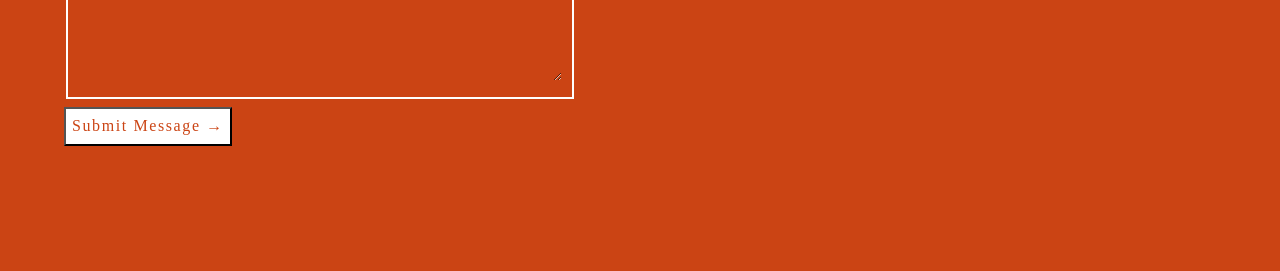
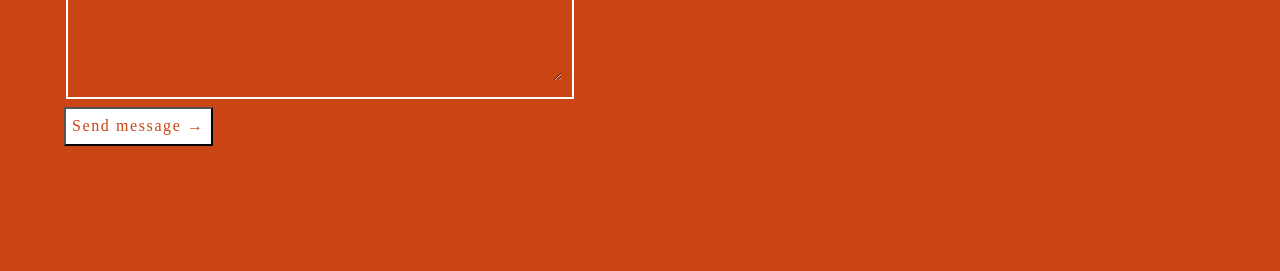
Before and after one commit to wearepatterns/wearepatterns.github.io, a Jekyll site: the page built from index.markdown, in a window 1280 px wide. Shown: the part 953-1224 px from the top of the page. Built offline with Jekyll 4.4.1, drawn with Linux system fonts in a browser that asks for light colours.

Commit message:
Update new.html

```diff
--- a/_layouts/new.html
+++ b/_layouts/new.html
@@ -54,7 +54,7 @@
                 <fieldset class="b--white bt-0">
                     <textarea class="bg-newred white pt3 pb5 w-100 bn" name="Message" placeholder="Message*" validate-required></textarea>
                 </fieldset>
-                <input class="bg-white newred pv2 mt2 tracked" type="submit" value="Submit Message &#8594;">
+                <input class="bg-white newred pv2 mt2 tracked" type="submit" value="Send message &#8594;">
                 <input type="hidden" name="_next" value="../thanks.html" />
             </form>
 
```
